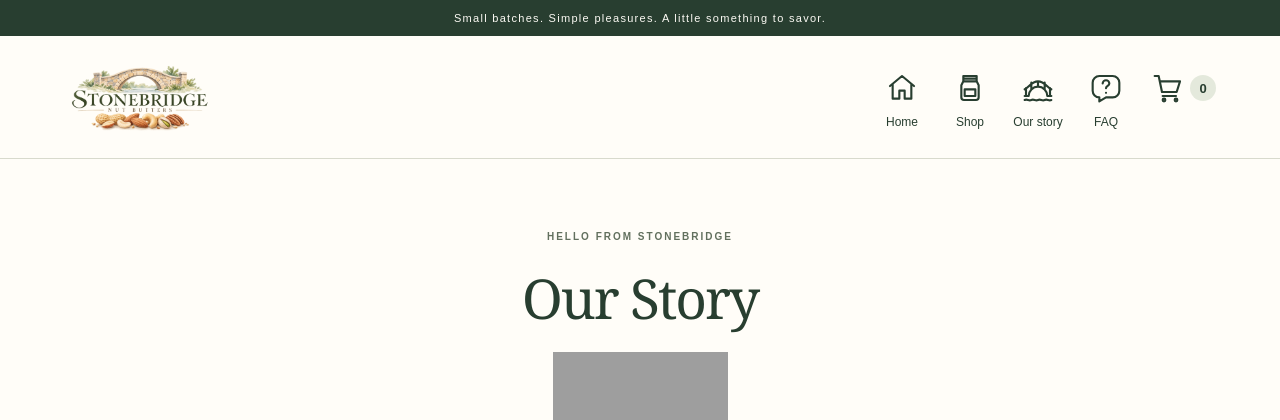
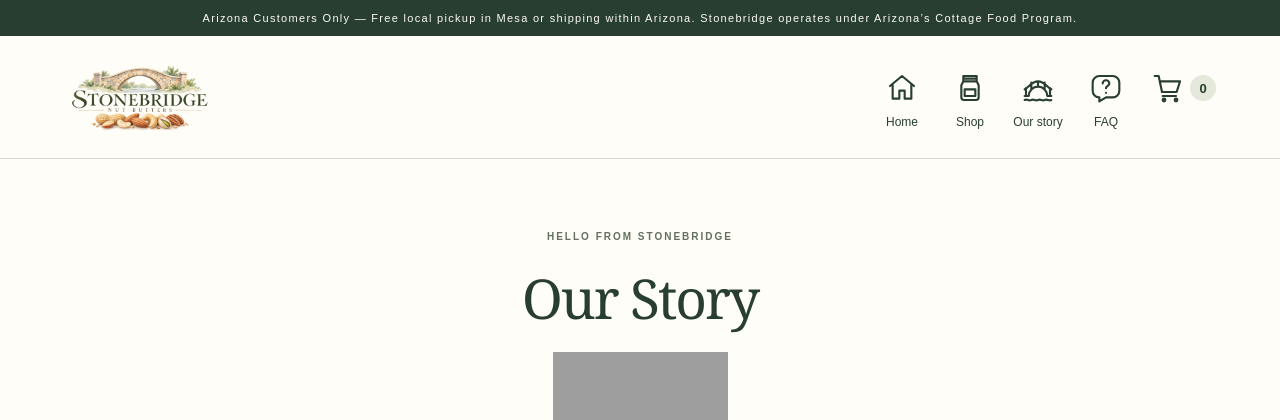
Before and after one commit to kimkwatson/stonebridge-nut-butters, a Node server app: page /about in a window 1280 px wide. Shown: the top 420 px of the page. Run offline with Node 20, Linux system fonts and the light colour scheme; grey boxes are pictures that could not be loaded.

Commit message:
added notice about AZ customers only

```diff
--- a/views/cart.ejs
+++ b/views/cart.ejs
@@ -14,6 +14,7 @@
 
   <aside class="cart-summary">
     <h2>A happy little haul.</h2>
+    <h3>Arizona Customers Only — Free local pickup in Mesa or shipping within Arizona. Stonebridge operates under Arizona’s Cottage Food Program.</h3>
     <div class="subtotal">
       <span>Subtotal</span>
       <strong id="cart-subtotal">$0.00</strong>
--- a/views/home.ejs
+++ b/views/home.ejs
@@ -27,16 +27,16 @@
       <span class="round-stamp">
         SMALL BATCH<br>
         <b>Made fresh<br>each week</b><br>
-        BIG ON FLAVOR
+        BIG FLAVOR
       </span>
     </div>
   </div>
 </section>
 
 <div class="values-strip">
-  <span>Small-batch goodness</span>
+  <span>Small batches</span>
   <b><img src="/images/hand-drawn-sparkle%20(1).gif" alt="" width="48" height="48"></b>
-  <span>Simple ingredients</span>
+  <span>Simple pleasures</span>
   <b><img src="/images/hand-drawn-sparkle%20(1).gif" alt="" width="48" height="48"></b>
   <span>Made to be shared</span>
 </div>
--- a/views/partials/header.ejs
+++ b/views/partials/header.ejs
@@ -29,7 +29,7 @@
   </head>
   <body class="page-<%= page %>">
     <div class="announcement">
-      Small batches. Simple pleasures. A little something to savor.
+      Arizona Customers Only — Free local pickup in Mesa or shipping within Arizona. Stonebridge operates under Arizona’s Cottage Food Program.
     </div>
 
     <header class="site-header">
```
